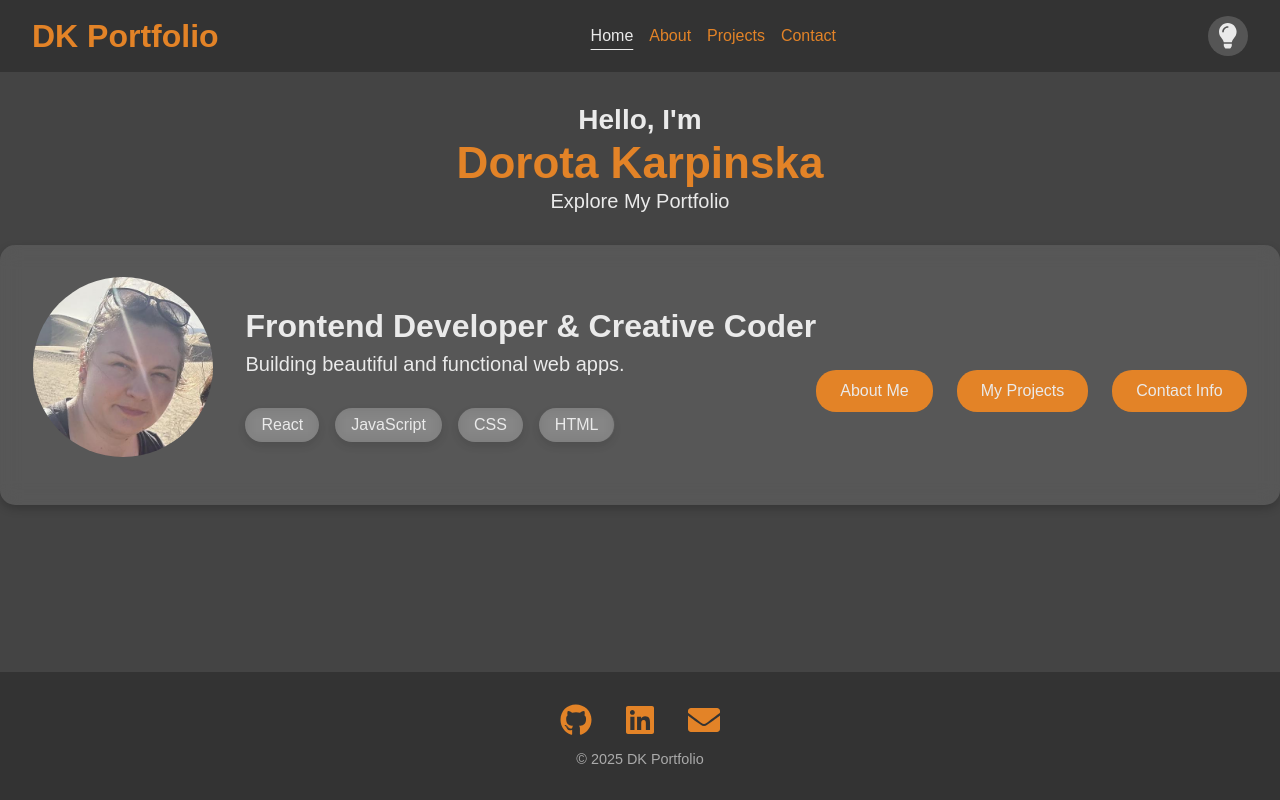
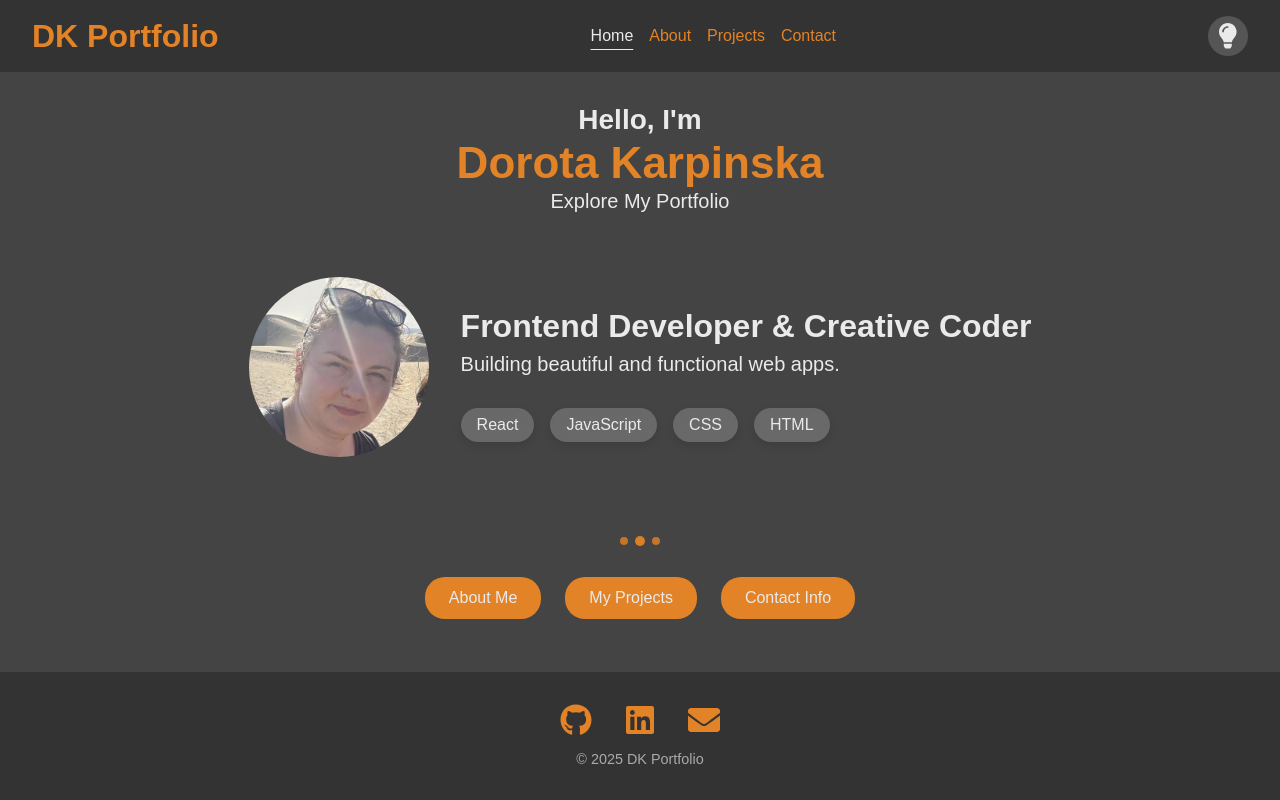
Before and after one commit to Dor-Ka/frontend-react-portfolio, a React (Create React App) app: page /#/ in a window 1280 px wide. Built offline with nearby package versions, Linux system fonts and the light colour scheme.

Commit message:
Add animated dot separator to visually divide Hero and Links

```diff
--- a/src/pages/Home/Home.jsx
+++ b/src/pages/Home/Home.jsx
@@ -1,6 +1,21 @@
 import profileImage from '../../assets/profile.jpeg';
 
-import { WelcomeWrapper, WelcomeTitle, WelcomeName, WelcomeSubtitle, HeroContainer, HeroImage, HeroContent, HeroTitle, HeroSubtitle, HeroTechnologies, TechnologyBadge, LinkRow, StyledLink } from "././Home.styles";
+import {
+  DotSeparator,
+  WelcomeWrapper,
+  WelcomeTitle,
+  WelcomeName,
+  WelcomeSubtitle,
+  HeroContainer,
+  HeroImage,
+  HeroContent,
+  HeroTitle,
+  HeroSubtitle,
+  HeroTechnologies,
+  TechnologyBadge,
+  LinkRow,
+  StyledLink
+} from "././Home.styles";
 
 const Home = () => {
   return (
@@ -23,12 +38,17 @@ const Home = () => {
             <TechnologyBadge>HTML</TechnologyBadge>
           </HeroTechnologies>
         </HeroContent>
-        <LinkRow>
+      </HeroContainer>
+      <DotSeparator>
+        <span></span>
+        <span></span>
+        <span></span>
+      </DotSeparator>
+      <LinkRow>
         <StyledLink to="/about">About Me</StyledLink>
         <StyledLink to="/projects">My Projects</StyledLink>
         <StyledLink to="/contact">Contact Info</StyledLink>
       </LinkRow>
-      </HeroContainer>
     </div>
   );
 };
--- a/src/pages/Home/Home.styles.js
+++ b/src/pages/Home/Home.styles.js
@@ -1,5 +1,37 @@
-import styled from "styled-components";
+import styled, { keyframes } from "styled-components";
 import { Link } from "react-router-dom";
+
+export const pulse = keyframes`
+  0%, 100% {
+    transform: scale(1);
+    opacity: 0.8;
+  }
+  50% {
+    transform: scale(1.3);
+    opacity: 1;
+  }
+`;
+
+export const DotSeparator = styled.div`
+  display: flex;
+  justify-content: center;
+  align-items: center;
+  gap: 0.5rem;
+  margin: 1.5rem 0;
+
+  & > span {
+    width: 8px;
+    height: 8px;
+    background-color: ${({ theme }) => theme.primary};
+    border-radius: 50%;
+    opacity: 0.8;
+    transition: transform 0.3s ease, opacity 0.3s ease;
+  }
+
+  & > span:nth-child(2) {
+    animation: ${pulse} 1.5s infinite ease-in-out;
+  }
+`;
 
 
 export const WelcomeWrapper = styled.div`
@@ -38,10 +70,6 @@ export const HeroContainer = styled.section`
   justify-content: center;
   align-items: center;
   padding: 2rem;
-  background: rgba(255, 255, 255, 0.1);
-  backdrop-filter: blur(10px);
-  border-radius: 15px;
-  box-shadow: 0 4px 10px rgba(0, 0, 0, 0.2);
   color: ${({ theme }) => theme.text};
   margin-bottom: 2rem;
   flex-wrap: wrap;
```
